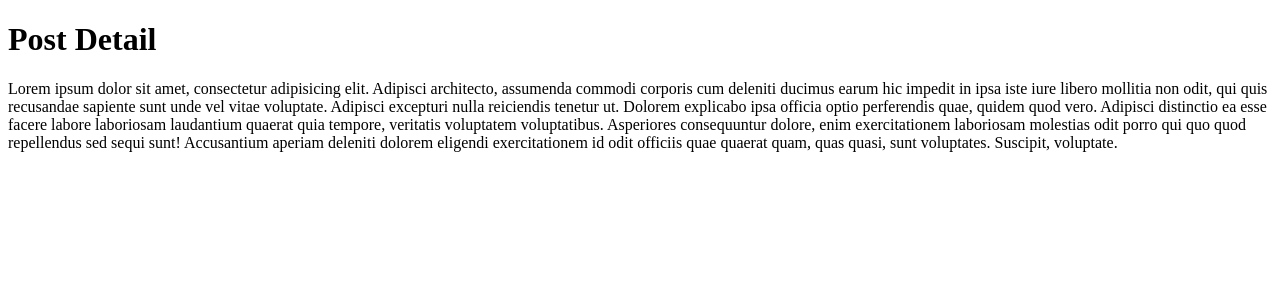
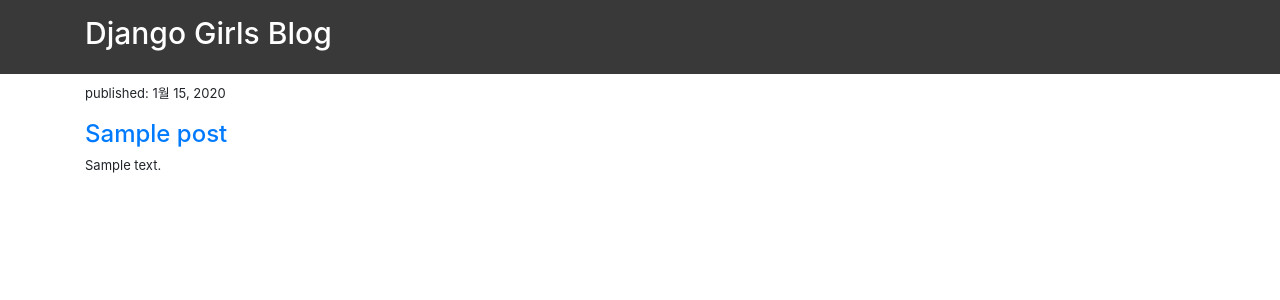
Before and after one commit to petershan1119/Djangogirls-Tutorial, a Django app: template django/templates/blog/post_detail.html in a window 1280 px wide. Shown: the top 300 px of the page. Run offline with Django 3.2, Linux system fonts and the light colour scheme; the template is opened without the code that fills it: values that come from a table or form of the project are taken from there, others are empty; tables that the repository leaves empty hold one stand-in row (values such as "Sample post"); some libraries are stand-ins or nearby versions.

Commit message:
post_detail에 동적으로 pk값을 URL을 통해 받을 수 있도록 처리;

```diff
--- a/django/blog/urls.py
+++ b/django/blog/urls.py
@@ -1,8 +1,13 @@
-from django.urls import path
+from django.urls import path, re_path
 #from blog import views
 from . import views
 
 urlpatterns = [
     path('', views.post_list),
-    path('detail/', views.post_detail),
+    # 3/
+    # 53/
+    # 53/asdf/ <- X
+    re_path(r'(?P<pk>\d*)/$', views.post_detail),
+    # 숫자가 1개이상 반복되는 경우를 정규표현식으로 구현하되
+    # 해당 반복구간을 그룹으로 묶고, 그룹 이름을 'pk'로 지정
 ]
--- a/django/templates/blog/post_detail.html
+++ b/django/templates/blog/post_detail.html
@@ -1,3 +1,4 @@
+{% load static %}
 <!doctype html>
 <html lang="en">
 <head>
@@ -6,11 +7,31 @@
           content="width=device-width, user-scalable=no, initial-scale=1.0, maximum-scale=1.0, minimum-scale=1.0">
     <meta http-equiv="X-UA-Compatible" content="ie=edge">
     <title>DjangoGirls Tutorial</title>
+    <link rel="stylesheet" href="{% static 'bootstrap/css/bootstrap.css' %}">
+    <link rel="stylesheet" href="{% static 'css/blog.css' %}">
 </head>
 <body>
-<!--html:5[tab]-->
-<h1>Post Detail</h1>
-<!--lorem30[tab]-->
-<p>Lorem ipsum dolor sit amet, consectetur adipisicing elit. Adipisci architecto, assumenda commodi corporis cum deleniti ducimus earum hic impedit in ipsa iste iure libero mollitia non odit, qui quis recusandae sapiente sunt unde vel vitae voluptate. Adipisci excepturi nulla reiciendis tenetur ut. Dolorem explicabo ipsa officia optio perferendis quae, quidem quod vero. Adipisci distinctio ea esse facere labore laboriosam laudantium quaerat quia tempore, veritatis voluptatem voluptatibus. Asperiores consequuntur dolore, enim exercitationem laboriosam molestias odit porro qui quo quod repellendus sed sequi sunt! Accusantium aperiam deleniti dolorem eligendi exercitationem id odit officiis quae quaerat quam, quas quasi, sunt voluptates. Suscipit, voluptate.</p>
+<div class="header">
+    <div class="container">
+        <h1><a href="">Django Girls Blog</a></h1>
+        <!--{% for post in posts %}-->
+        <!--<div>{{ post.title }}</div>-->
+        <!--{% endfor %}-->
+    </div>
+</div>
+
+<div class="container">
+<div class="post">
+    <p class="'post-date">published: {{ post.published_date }}</p>
+    <h2 class="post-title"><a href="">{{ post.title }}</a></h2>
+    <p class="post-content"> {{ post.content|linebreaksbr }}</p>
+</div>
+
+<!--<div>-->
+    <!--<p>published: 14.06.2014, 12:14</p>-->
+    <!--<h2><a href="">My second post</a></h2>-->
+    <!--<p>Aenean eu leo quam. Pellentesque ornare sem lacinia quam venenatis vestibulum. Donec id elit non mi porta gravida at eget metus. Fusce dapibus, tellus ac cursus commodo, tortor mauris condimentum nibh, ut f.</p>-->
+<!--</div>>-->
+</div>
 </body>
 </html>
```
Also changed, not shown: django/blog/views.py (+5 -10 lines).
